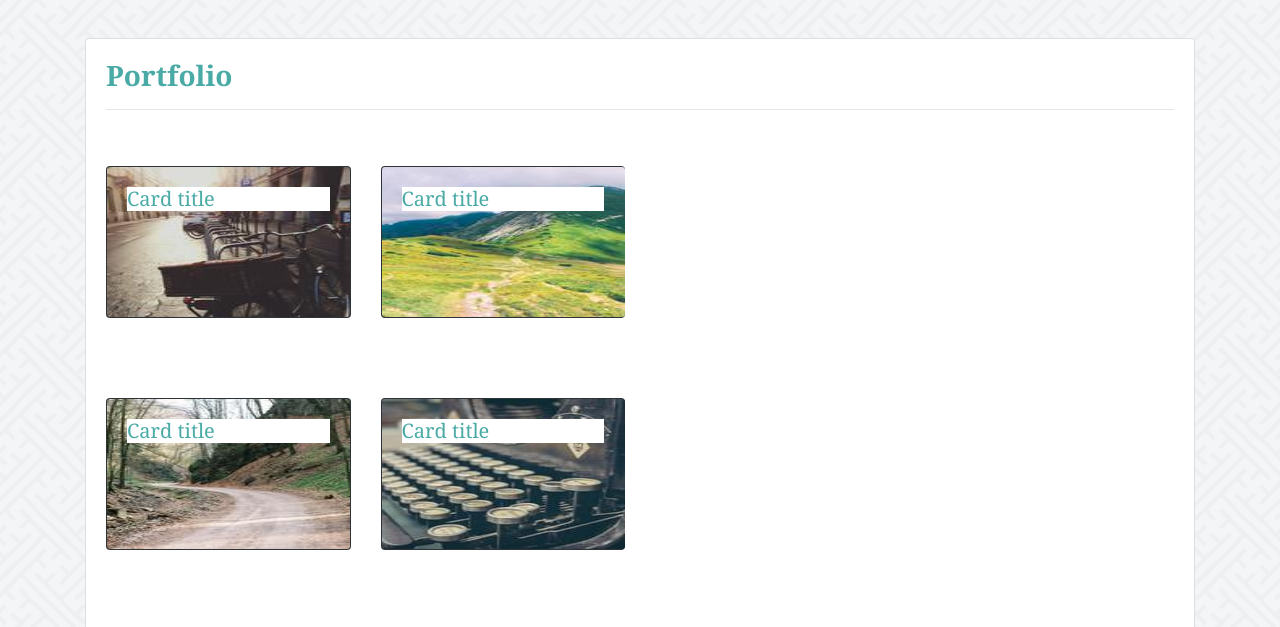
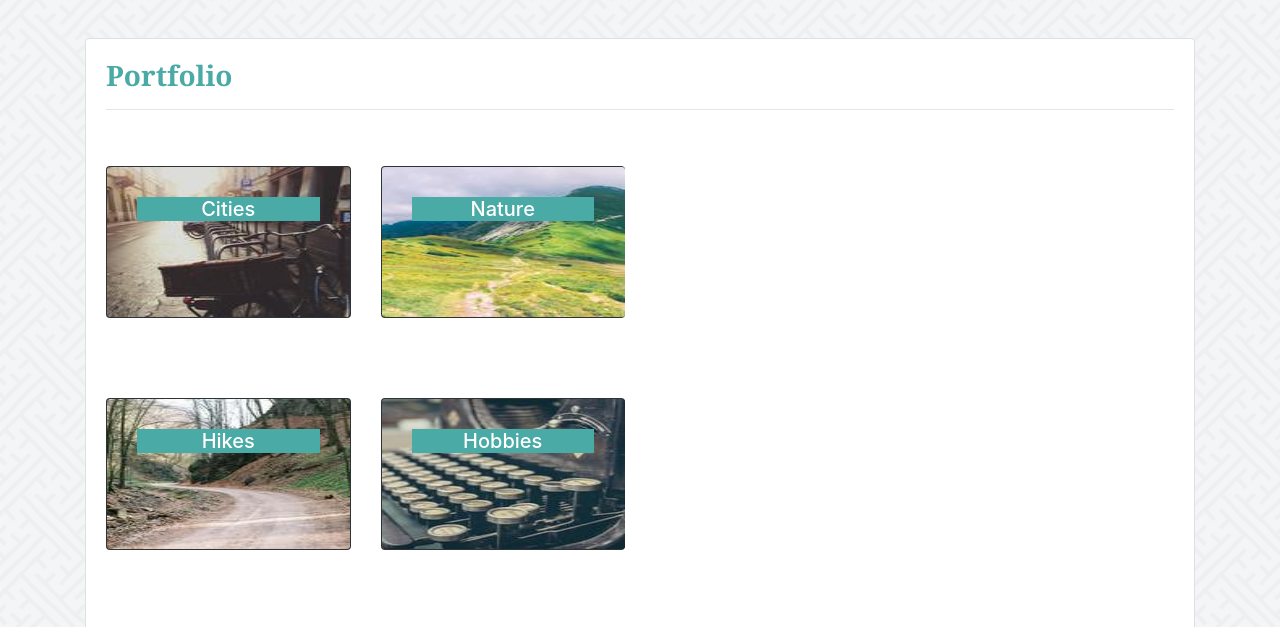
Before and after one commit to RonMelendres/Bootstrap-Portfolio, a plain HTML site: page portfolio.html in a window 1280 px wide. Shown: the part 102-729 px from the top of the page. Drawn offline with nearby package versions, Linux system fonts and the light colour scheme.

Commit message:
stylized card headings in portfolio pages

```diff
--- a/portfolio.html
+++ b/portfolio.html
@@ -50,7 +50,7 @@
                         <div class="card bg-dark text-white" class="card-box">
                             <img class="card-img" src="./images/212-150x150.jpg" alt="Card image" style="width:243px">
                             <div class="card-img-overlay">
-                                <h5 class="card-title">Card title</h5>
+                                <h5 class="card-title-2">Cities</h5>
                             </div>
                         </div>
                     </div>
@@ -58,7 +58,7 @@
                         <div class="card bg-dark text-white" class="card-box">
                             <img class="card-img" src="./images/287-150x150.jpg" alt="Card image" style="width:243px">
                             <div class="card-img-overlay">
-                                <h5 class="card-title">Card title</h5>
+                                <h5 class="card-title-2">Nature</h5>
                             </div>
                         </div>
                     </div>
@@ -69,7 +69,7 @@
                         <div class="card bg-dark text-white" class="card-box">
                             <img class="card-img" src="./images/335-150x150.jpg" alt="Card image" style="width:243px">
                             <div class="card-img-overlay">
-                                <h5 class="card-title">Card title</h5>
+                                <h5 class="card-title-2">Hikes</h5>
                             </div>
                         </div>
                     </div>
@@ -77,7 +77,7 @@
                         <div class="card bg-dark text-white" class="card-box">
                             <img class="card-img" src="./images/403-150x150.jpg" alt="Card image" style="width:243px">
                             <div class="card-img-overlay">
-                                <h5 class="card-title">Card title</h5>
+                                <h5 class="card-title-2">Hobbies</h5>
                             </div>
                         </div>
 
@@ -88,7 +88,7 @@
                         <div class="card bg-dark text-white" class="card-box">
                             <img class="card-img" src="./images/437-150x150.jpg" alt="Card image" style="width:243px">
                             <div class="card-img-overlay">
-                                <h5 class="card-title">Card title</h5>
+                                <h5 class="card-title-2">Food</h5>
                             </div>
                         </div>
                     </div>
--- a/style.css
+++ b/style.css
@@ -68,6 +68,14 @@
 
 }
 
+.card-title-2{
+    color: white;
+    background-color: #4aaaa5;
+    text-align: center;
+    margin: 10px 10px 10px 10px;
+    padding-bottom: 0px;
+}
+
 .col-sm-3{
     padding-top: -30px;
     padding-bottom: -30px;
```
